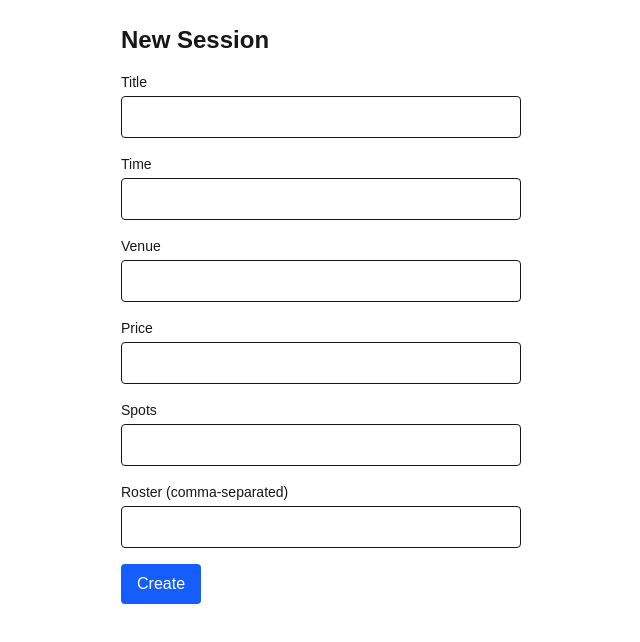
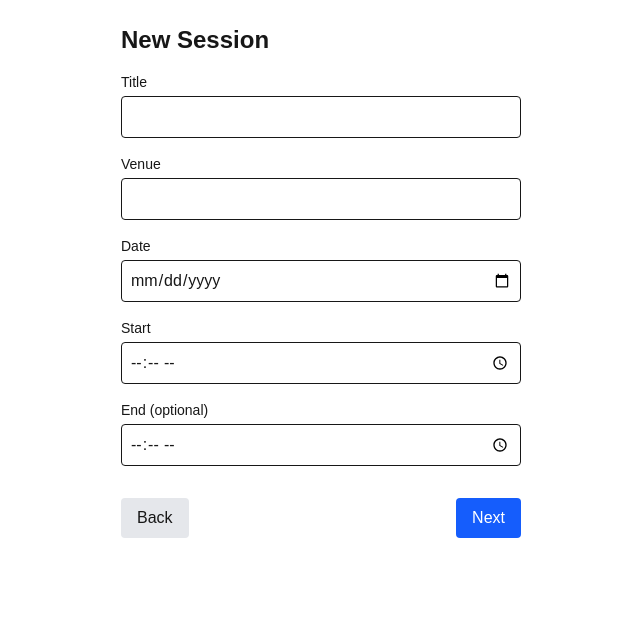
Before and after one commit to verypal/gamepop, a Next.js app: page /admin/sessions/new in a window 1280 px wide. Shown: the top 642 px of the page, without its empty margins (319-959 px from the left). Built offline with nearby package versions, Linux system fonts and the light colour scheme.

Commit message:
Add new session form with date and time pickers

```diff
--- a/src/app/admin/sessions/new/page.tsx
+++ b/src/app/admin/sessions/new/page.tsx
@@ -1,47 +1,204 @@
 "use client";
 
-import { useFormState } from "react-dom";
-import { createSession, type FormState } from "./actions";
+import {
+  useState,
+  useEffect,
+  ChangeEvent,
+  FocusEvent,
+  FormEvent,
+} from "react";
+import { useRouter } from "next/navigation";
 
-const initialState: FormState = { message: null };
+interface FormState {
+  title: string;
+  venue: string;
+  date: string;
+  startTime: string;
+  endTime: string;
+}
+
+interface Errors {
+  title?: string;
+  venue?: string;
+  date?: string;
+  startTime?: string;
+  endTime?: string;
+}
+
+const storageKey = "sessionForm";
 
 export default function NewSessionPage() {
-  const [state, formAction] = useFormState(createSession, initialState);
+  const router = useRouter();
+  const [form, setForm] = useState<FormState>({
+    title: "",
+    venue: "",
+    date: "",
+    startTime: "",
+    endTime: "",
+  });
+  const [errors, setErrors] = useState<Errors>({});
+
+  useEffect(() => {
+    const stored = localStorage.getItem(storageKey);
+    if (stored) {
+      try {
+        setForm(JSON.parse(stored));
+      } catch {
+        /* ignore */
+      }
+    }
+  }, []);
+
+  function validateField(name: string, value: string): string | undefined {
+    switch (name) {
+      case "title":
+      case "venue":
+      case "date":
+      case "startTime":
+        if (!value) return "Required";
+        break;
+      case "endTime":
+        if (value && form.startTime && value <= form.startTime) {
+          return "End time must be later than start time";
+        }
+        break;
+    }
+    return undefined;
+  }
+
+  function handleBlur(e: FocusEvent<HTMLInputElement>) {
+    const { name, value } = e.target;
+    const err = validateField(name, value);
+    setErrors((prev) => ({ ...prev, [name]: err }));
+  }
+
+  function handleChange(e: ChangeEvent<HTMLInputElement>) {
+    const { name, value } = e.target;
+    setForm((prev) => ({ ...prev, [name]: value }));
+    setErrors((prev) => ({ ...prev, [name]: undefined }));
+  }
+
+  function handleBack() {
+    localStorage.setItem(storageKey, JSON.stringify(form));
+    router.back();
+  }
+
+  function handleNext(e: FormEvent) {
+    e.preventDefault();
+    const newErrors: Errors = {};
+    (Object.keys(form) as Array<keyof FormState>).forEach((key) => {
+      const err = validateField(key, form[key]);
+      if (err) newErrors[key] = err;
+    });
+    setErrors(newErrors);
+    if (Object.keys(newErrors).length === 0) {
+      localStorage.setItem(storageKey, JSON.stringify(form));
+      router.push("/admin/sessions/new/schedule");
+    }
+  }
 
   return (
     <main className="min-h-screen p-6 max-w-md mx-auto">
       <h1 className="text-2xl font-semibold mb-4">New Session</h1>
-      <form action={formAction} className="space-y-4">
+      <form onSubmit={handleNext} className="space-y-4" noValidate>
         <div>
-          <label className="block text-sm font-medium mb-1">Title</label>
-          <input name="title" required className="w-full border rounded p-2" />
+          <label htmlFor="title" className="block text-sm font-medium mb-1">
+            Title
+          </label>
+          <input
+            id="title"
+            name="title"
+            value={form.title}
+            onChange={handleChange}
+            onBlur={handleBlur}
+            className={`w-full border rounded p-2 ${errors.title ? "border-red-500" : ""}`}
+          />
+          {errors.title && (
+            <p className="text-red-500 text-sm mt-1">{errors.title}</p>
+          )}
         </div>
         <div>
-          <label className="block text-sm font-medium mb-1">Time</label>
-          <input name="time" required className="w-full border rounded p-2" />
+          <label htmlFor="venue" className="block text-sm font-medium mb-1">
+            Venue
+          </label>
+          <input
+            id="venue"
+            name="venue"
+            value={form.venue}
+            onChange={handleChange}
+            onBlur={handleBlur}
+            className={`w-full border rounded p-2 ${errors.venue ? "border-red-500" : ""}`}
+          />
+          {errors.venue && (
+            <p className="text-red-500 text-sm mt-1">{errors.venue}</p>
+          )}
         </div>
         <div>
-          <label className="block text-sm font-medium mb-1">Venue</label>
-          <input name="venue" required className="w-full border rounded p-2" />
+          <label htmlFor="date" className="block text-sm font-medium mb-1">
+            Date
+          </label>
+          <input
+            type="date"
+            id="date"
+            name="date"
+            value={form.date}
+            onChange={handleChange}
+            onBlur={handleBlur}
+            className={`w-full border rounded p-2 ${errors.date ? "border-red-500" : ""}`}
+          />
+          {errors.date && (
+            <p className="text-red-500 text-sm mt-1">{errors.date}</p>
+          )}
         </div>
         <div>
-          <label className="block text-sm font-medium mb-1">Price</label>
-          <input name="price" type="text" required className="w-full border rounded p-2" />
+          <label htmlFor="startTime" className="block text-sm font-medium mb-1">
+            Start
+          </label>
+          <input
+            type="time"
+            id="startTime"
+            name="startTime"
+            value={form.startTime}
+            onChange={handleChange}
+            onBlur={handleBlur}
+            className={`w-full border rounded p-2 ${errors.startTime ? "border-red-500" : ""}`}
+          />
+          {errors.startTime && (
+            <p className="text-red-500 text-sm mt-1">{errors.startTime}</p>
+          )}
         </div>
         <div>
-          <label className="block text-sm font-medium mb-1">Spots</label>
-          <input name="spots" type="number" required className="w-full border rounded p-2" />
+          <label htmlFor="endTime" className="block text-sm font-medium mb-1">
+            End (optional)
+          </label>
+          <input
+            type="time"
+            id="endTime"
+            name="endTime"
+            value={form.endTime}
+            onChange={handleChange}
+            onBlur={handleBlur}
+            className={`w-full border rounded p-2 ${errors.endTime ? "border-red-500" : ""}`}
+          />
+          {errors.endTime && (
+            <p className="text-red-500 text-sm mt-1">{errors.endTime}</p>
+          )}
         </div>
-        <div>
-          <label className="block text-sm font-medium mb-1">Roster (comma-separated)</label>
-          <input name="roster" className="w-full border rounded p-2" />
+        <div className="flex justify-between pt-4">
+          <button
+            type="button"
+            onClick={handleBack}
+            className="px-4 py-2 bg-gray-200 rounded"
+          >
+            Back
+          </button>
+          <button
+            type="submit"
+            className="px-4 py-2 bg-blue-600 text-white rounded"
+          >
+            Next
+          </button>
         </div>
-        {state.message && (
-          <p className="text-red-600">{state.message}</p>
-        )}
-        <button type="submit" className="px-4 py-2 bg-blue-600 text-white rounded">
-          Create
-        </button>
       </form>
     </main>
   );
--- /dev/null
+++ b/src/app/admin/sessions/new/schedule/page.tsx
@@ -0,0 +1,7 @@
+export default function SchedulePlaceholder() {
+  return (
+    <main className="min-h-screen p-6">
+      <p>Schedule step coming soon.</p>
+    </main>
+  );
+}
```
